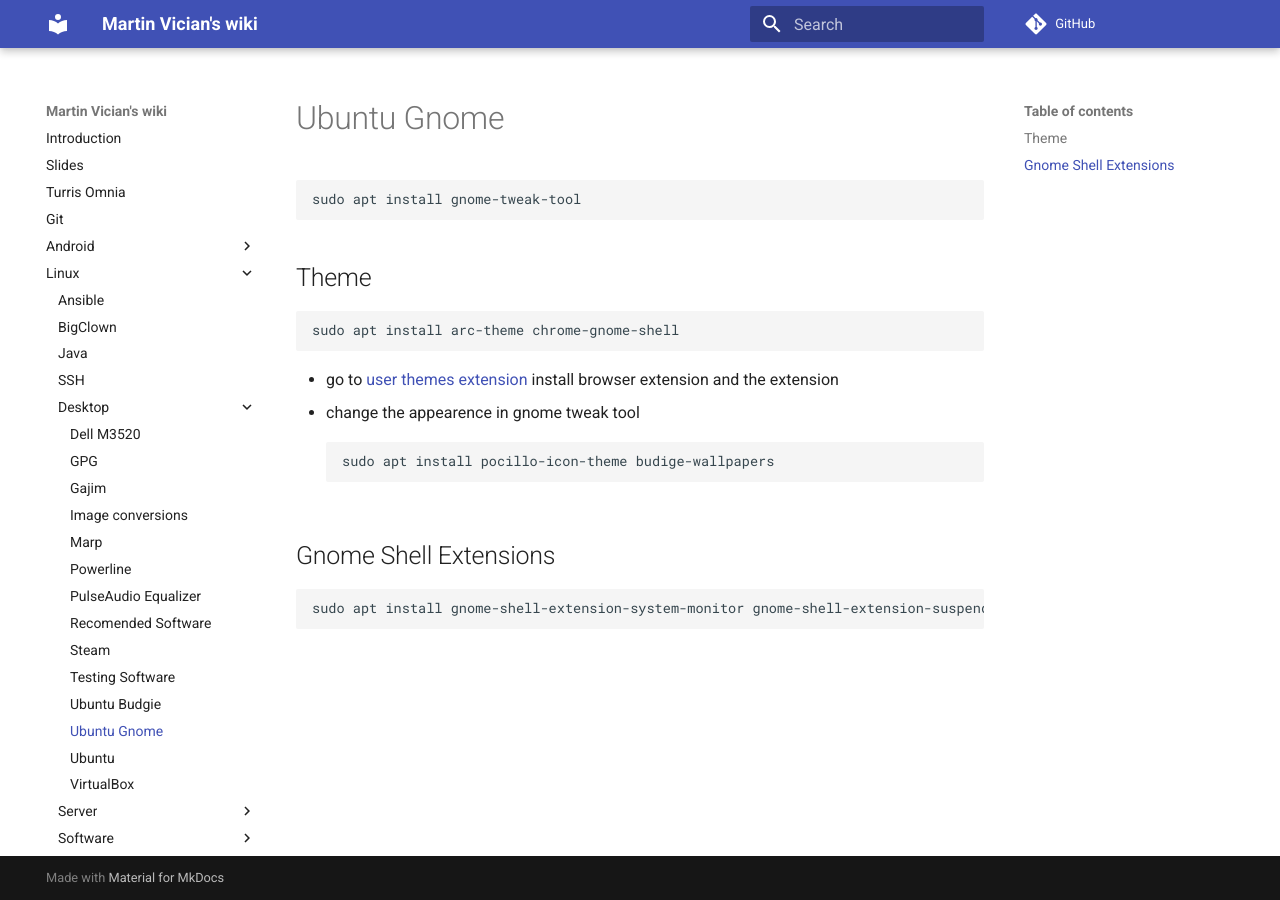
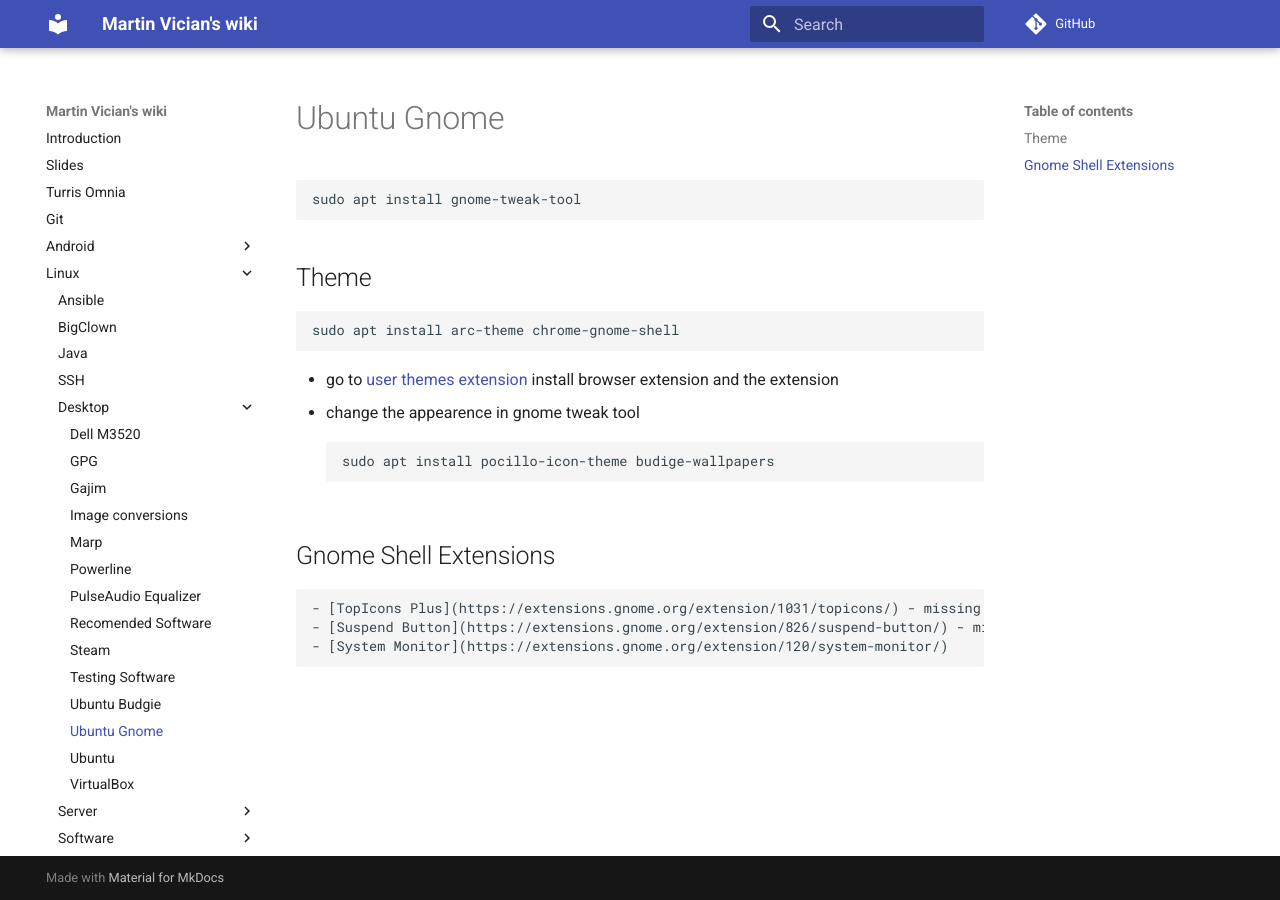
Before and after one commit to vician/wiki, an MkDocs documentation site: the page built from docs/Linux/Desktop/Ubuntu Gnome.md, in a window 1280 px wide. Built offline with MkDocs 1.6.1 and Material for MkDocs 9.7.7, drawn with Linux system fonts in a browser that asks for light colours; comment, search, counter and statistics services are not loaded.

Commit message:
repository extension

```diff
--- a/docs/Linux/Desktop/Ubuntu Gnome.md
+++ b/docs/Linux/Desktop/Ubuntu Gnome.md
@@ -11,4 +11,6 @@
 
 ## Gnome Shell Extensions
 
-	sudo apt install gnome-shell-extension-system-monitor gnome-shell-extension-suspend-button
+	- [TopIcons Plus](https://extensions.gnome.org/extension/1031/topicons/) - missing systray
+	- [Suspend Button](https://extensions.gnome.org/extension/826/suspend-button/) - missing suspend button
+	- [System Monitor](https://extensions.gnome.org/extension/120/system-monitor/)
```
